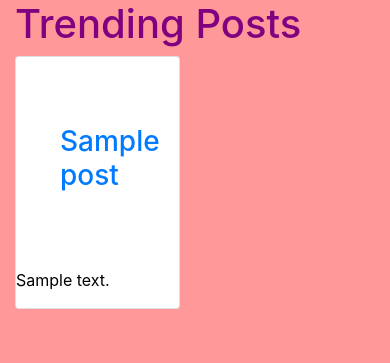
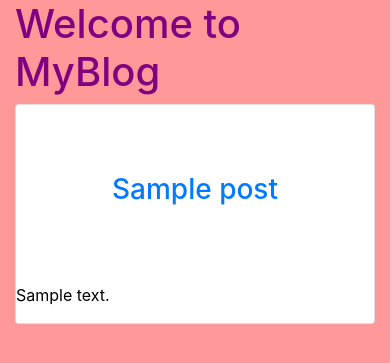
Before and after one commit to YMerrick/SkillShareCourseB2A, a Django app: page / in a window 390 px wide. Shown: the part 56-419 px from the top of the page. Run offline with Django 3.2, Linux system fonts and the light colour scheme; tables that the repository leaves empty hold one stand-in row (values such as "Sample post"); some libraries are stand-ins or nearby versions.

Commit message:
Adjusted the styling to be omre responsive and appealing'

```diff
--- a/DjangoProject/mysite/blog/migrations/static/css/style.css
+++ b/DjangoProject/mysite/blog/migrations/static/css/style.css
@@ -6,6 +6,9 @@ h1 {
   color:purple;
 }
 
+#post {
+  background-color: white;
+}
 h3 {
   color: black !important;
 }
--- a/DjangoProject/mysite/blog/templates/index.html
+++ b/DjangoProject/mysite/blog/templates/index.html
@@ -20,16 +20,16 @@
     <div class="container-fluid">
         <div class="row justify-content-md-center">
             <div class="col-md-auto">
-                <h1> Trending Posts </h1>
+                <h1> Welcome to MyBlog </h1>
             </div>
 
         </div>
         <div class = "row">
             {% for post in posts %}
-              <div class="col-6 col-md-4">
+              <div class="col-md-auto">
                   <div class="card card-image" style="background-image:url({{post.image.url}});">
                       <div class="card-body">
-                          <div class="card-text d-flex align-items-center py-5 px-4">
+                          <div class="card-text d-flex align-items-center justify-content-center py-5">
                               <h3><a href="/post/{{ post.slug }}">  {{ post.title }} </a> </h3>
                           </div>
                       </div>
```
Also changed, not shown: DjangoProject/mysite/blog/templates/post.html (+9 -4 lines).
